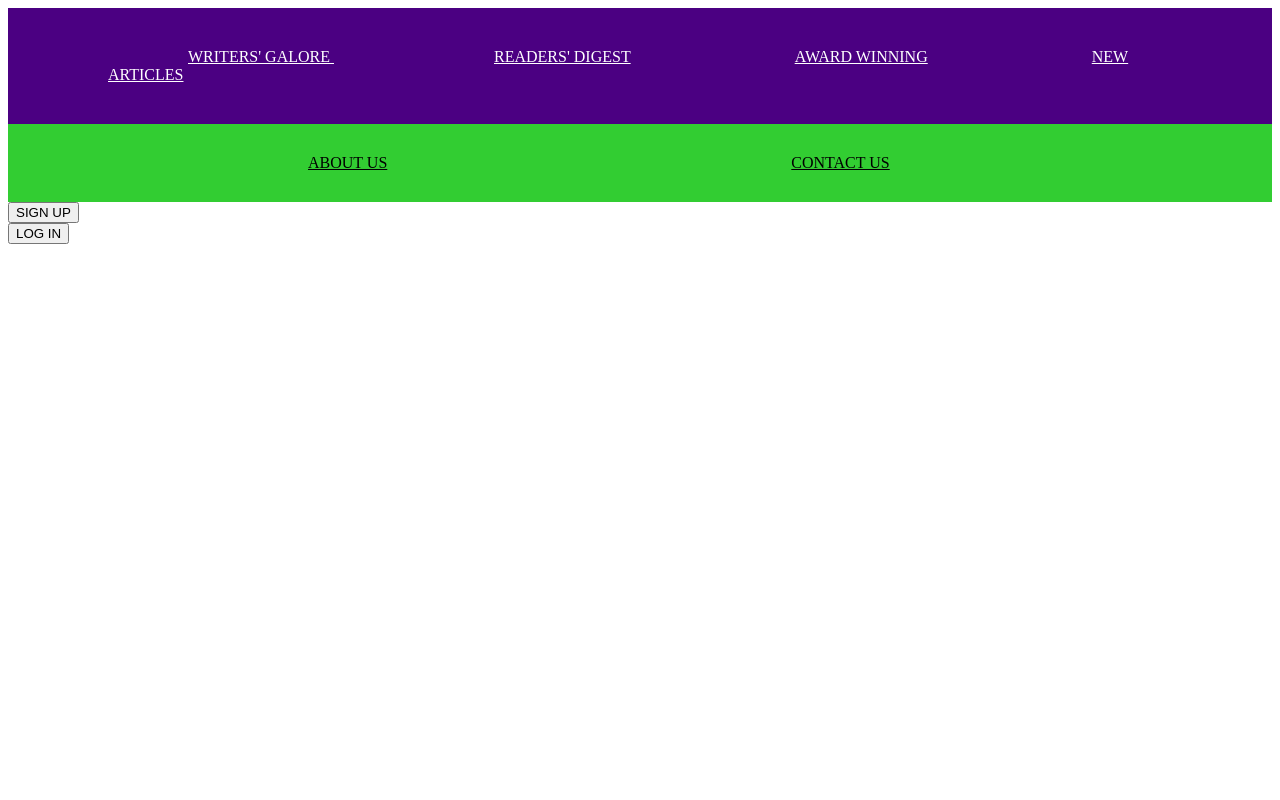
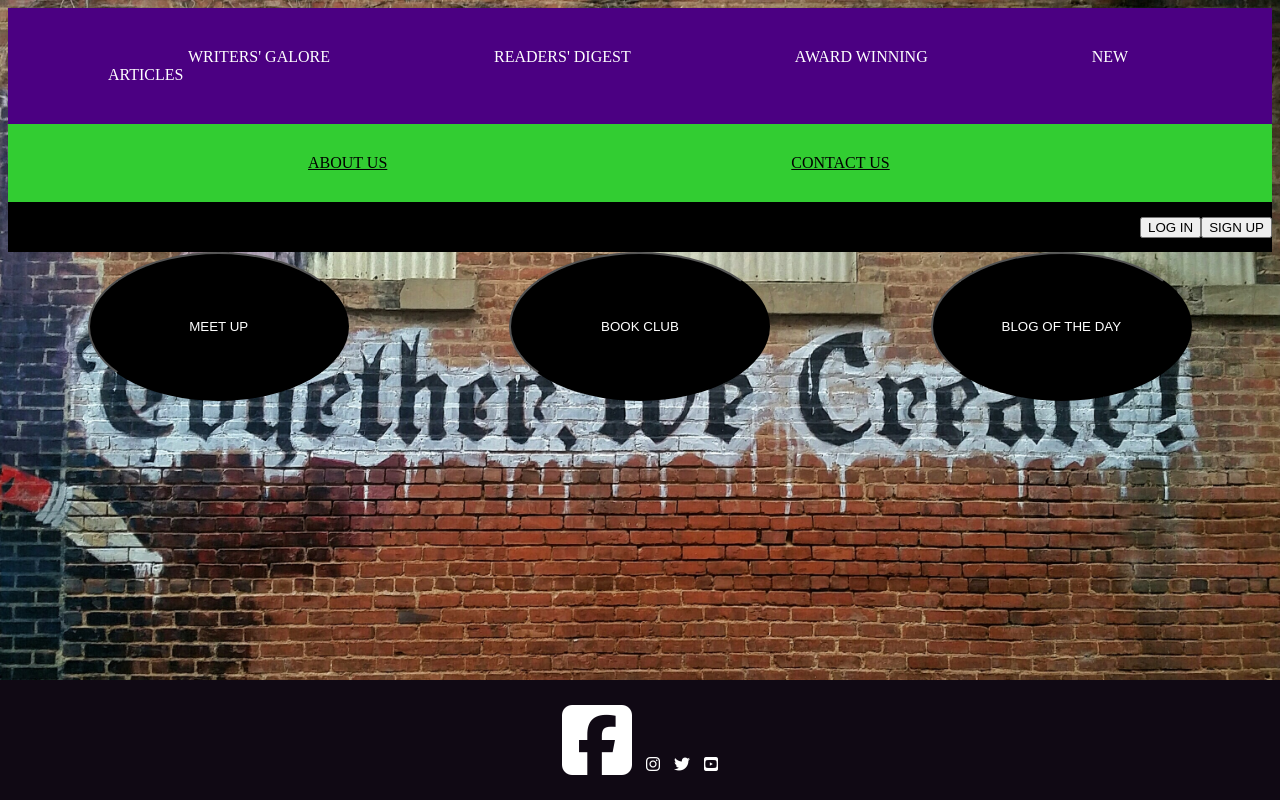
Before and after one commit to Barnabas27/CREATIVES-WEBSITE., a plain HTML site: page index.html in a window 1280 px wide. Drawn offline with Linux system fonts and the light colour scheme.

Commit message:
addition of more styles

```diff
--- a/CSS/style.css
+++ b/CSS/style.css
@@ -1,22 +1,30 @@
+body {
+    background-image: url("/Images/my-life-through-a-lens-bq31L0jQAjU-unsplash.jpg");
+    background-repeat: no-repeat;
+    background-size: cover;
 
+}
 .first li {
     display: inline;
 }
-.first a:hover {
-    padding:10px;
+.first nav ul li a:hover{
+    transition: 1s;
     background-color:limegreen;
-    flex-direction: row;
-    justify-content: space-between;
+
+
 }
+
 .first ul {
     background-color: indigo;
     padding: 40px 100px;
     box-sizing: border-box;
     margin:0 0 0 0;
+    width: 100%;
 }
 .first li a  {
     color:white;
     padding: 80px;
+    text-decoration: none;
 
 }
 .second li {
@@ -31,7 +39,66 @@
     color: black;
     padding:200px;
 }
-#buton {
+ .button3{
+     float:left;
+     width:261px;
+     height:149px;
+     left:251px;
+     top:384px;
+     border-radius: 100%;
+     background-color:black;
+    color:white;
+ }
+ .button4 {
+    width:261px;
+     height:149px;
+     left:251px;
+     top:384px;
+     border-radius: 100%;
+     background-color:black;
+    color:white;
+ }
+ .button5 {
+    width:261px;
+    height:149px;
+    left:118px;
+    top:384px;
+    border-radius: 100%;
+    background-color:black;
+    color:white;
+ }
+ #buton {
+     background-color:black;
+     display: flex;
+     height: 50px;
+     justify-content: flex-end;
+     align-items: center;
+ }
+ #zebody {
+     display: flex;
+     justify-content: space-around;
+ }
+ .footer {
 
+     color: white;
+     height: 350px;
+     margin-bottom: 0;
+ }
 
+ .footer{
+    background-color:rgb(16, 9, 20);
+    position: absolute;
+    left: 0;
+    bottom: 0;
+    height: 120px;
+    width: 100%;
+    overflow: hidden;
+    display:flex;
+    justify-content: center;
+    align-items:center;
+
+ }
+.icons i {
+    color:white;
+    padding:5px;
 }
--- a/index.html
+++ b/index.html
@@ -6,7 +6,7 @@
     <meta name="viewport" content="width=device-width, initial-scale=1.0">
     <title>Creatives Paradise</title>
     <link rel="stylesheet" href="./CSS/style.css" type="text/css">
-    <link rel="stylesheet" href="https://use.fontawesome.com/releases/v.5.8.2/css/all.css">
+    <script src="https://kit.fontawesome.com/c939d0e917.js"></script>
 </head>
 
 <body>
@@ -21,19 +21,37 @@
         </nav>
     </div>
     <div class="second">
-        <nav 2>
+        <nav>
             <ul>
-                <li> <a href="#ABOUTUS">ABOUT US</a></li>
-                <li> <a href="#CONTACTUS">CONTACT US</a></li>
+                <li> <a href="ABOUTUS.html">ABOUT US</a></li>
+                <li> <a href="CONTACTUS.html">CONTACT US</a></li>
             </ul>
         </nav>
-    </div id="buton">
-    <div class="button1">
-        <button type="button">SIGN UP</button>
-    </div>
-    <div class="button2">
-        <button type="button">LOG IN</button>
-    </div>
+        <div id="buton">
+
+            <div>
+                <button type="button">LOG IN</button>
+            </div>
+            <div>
+                <button type="button">SIGN UP</button>
+            </div>
+        </div>
+        <div id="zebody">
+            <button class="button3" type="button">MEET UP</button>
+            <button class="button4" type="button">BOOK CLUB</button>
+            <button class="button5" type="button">BLOG OF THE DAY</button>
+        </div>
+        <div class="footer">
+            <div class="icons">
+
+                <a href="#facebook"><i class="fab fa-facebook-square fa-5x"></i></a>
+                <a href="#instagram"><i class="fab fa-instagram"></i></a>
+                <a href="#twitter"><i class="fab fa-twitter"></i></a>
+                <a href="#youtube"><i class="fab fa-youtube-square"></i></a>
+
+            </div>
+
+        </div>
 
 
 </body>
```
Also changed, not shown: Newarticles.html (+52 -0 lines), Writersgalore.html (+3 -4 lines), ABOUTUS.html (added), CONTACTUS.html (added).
